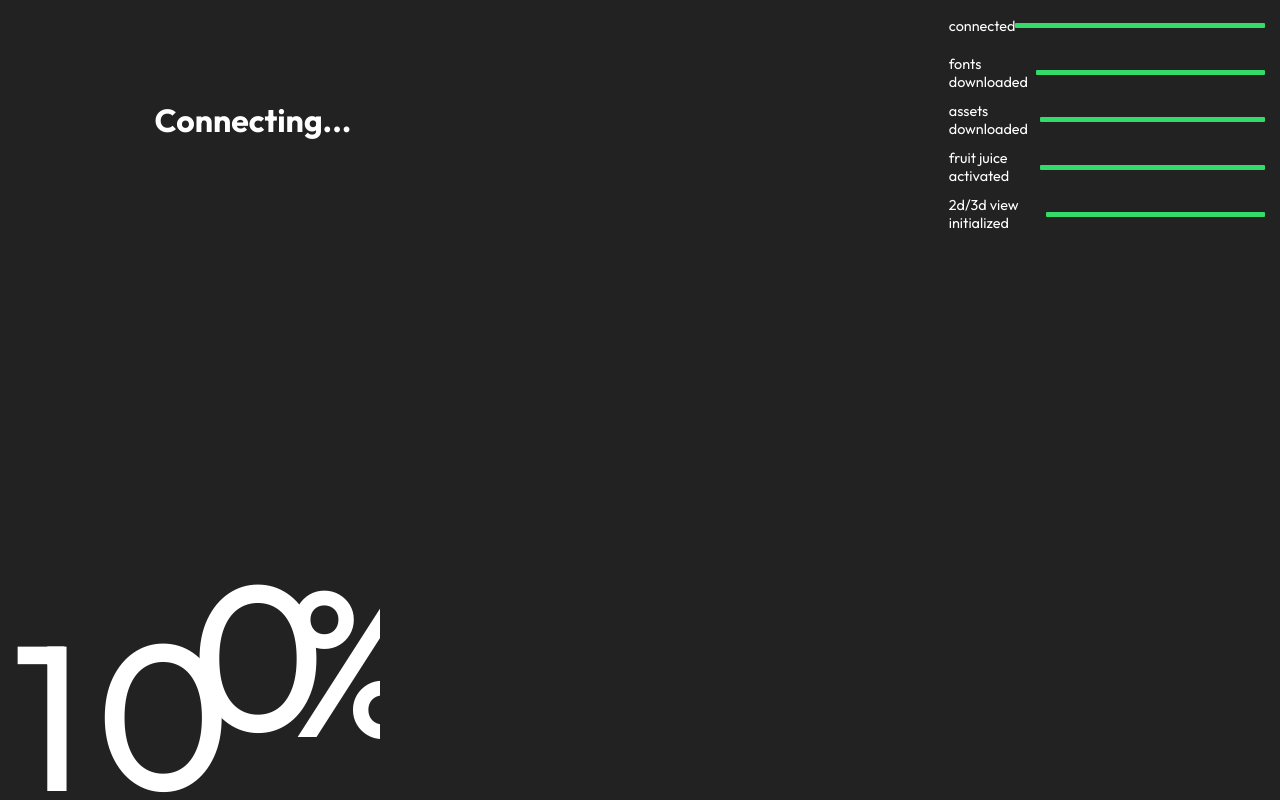
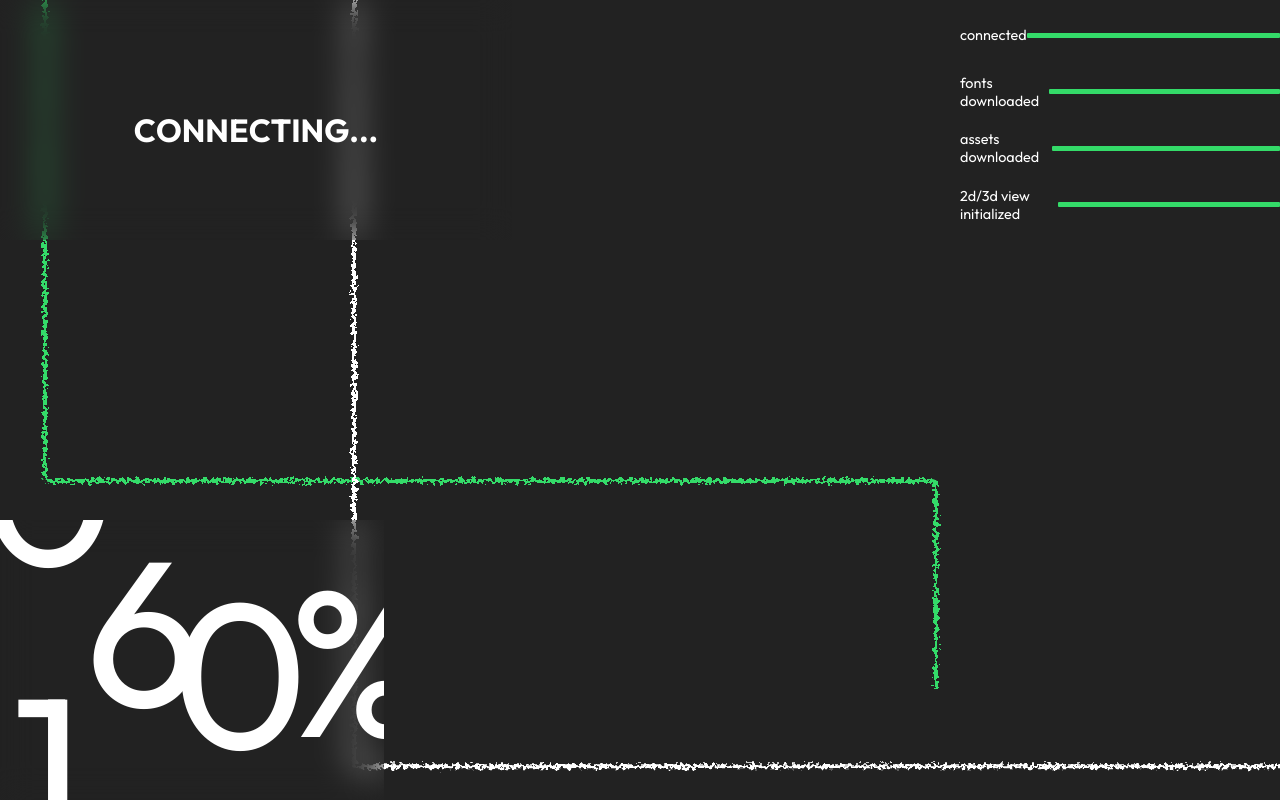
Before and after one commit to nonso01/nox, a React (Vite) app: page / in a window 1280 px wide. Built offline with nearby package versions, Linux system fonts and the light colour scheme.

Commit message:
svg lines

```diff
--- a/src/components/Connecting.jsx
+++ b/src/components/Connecting.jsx
@@ -1,16 +1,39 @@
-import Spinner from "./Spinner";
-import { animate, utils } from "animejs";
+import GreenWhiteLine from "./GreenwhiteLine";
 
-import { createScope, createDraggable, createSpring } from "animejs";
+import {
+  createScope,
+  createDraggable,
+  createSpring,
+  stagger,
+  animate,
+  utils,
+  svg,
+} from "animejs";
 import { useRef, useEffect, useState } from "react";
 
 const ONE_SECOND = 1000;
 const ONE_HUNDRED = 100;
 
-export default function Connecting() {
+export default function Connecting({ connected }) {
   const hundredth = [0, 1, 2, 3, 4, 5, 6, 7, 8, 9, 0];
   const tenth = [...hundredth];
   const unith = [0, 1];
+
+  const [connectingText, setConnectingText] = useState([
+    "C",
+    "O",
+    "N",
+    "N",
+    "E",
+    "C",
+    "T",
+    "I",
+    "N",
+    "G",
+    ".",
+    ".",
+    ".",
+  ]);
 
   const root = useRef(null);
   const scope = useRef(null);
@@ -21,7 +44,7 @@ export default function Connecting() {
         connected,
         fontsDownloaded,
         assetsDownloaded,
-        fruitJuiceActivated,
+        // fruitJuiceActivated,
         ViewInitialized,
       ] = utils.$(".connecting .statuses p");
       // createDraggable(".info", {
@@ -29,23 +52,35 @@ export default function Connecting() {
       //   releaseEase: createSpring({ stiffness: 200 }),
       // });
 
+      // animate the main heading
+      animate(".connecting .info h1 span", {
+        y: ["-10px", "0px", "10px"],
+        opacity: [0, 1, 0, 1],
+        delay: stagger(50),
+        duration: 50,
+        alternate: true,
+        loop: 2,
+        ease: createSpring({ stiffness: 200, mass: 3 }),
+      });
+
       // animate the numbers in the Y axis
       animate(".connecting .hundredth", {
         y: ["45.5%", "-45.5%"],
         duration: ONE_SECOND + ONE_HUNDRED,
-        ease: "outExpo",
-        loop: 5,
+        ease: "step(2)",
+        loop: 7,
       });
 
       animate(".connecting .tenth", {
         y: ["45.5%", "-45.5%"],
-        duration: ONE_SECOND * 10,
-        ease: "outExpo",
+        duration: ONE_SECOND * 9,
+        ease: "step(2)",
       });
 
       animate(".connecting .unith", {
         y: ["25%", "-25%"],
-        duration: ONE_SECOND * 10,
+        duration: ONE_SECOND * 9,
+        ease: "step(1)",
       });
 
       // Animate each progress element with a delay
@@ -61,7 +96,7 @@ export default function Connecting() {
           connected.textContent = "connected";
           fontsDownloaded.textContent = "fonts downloaded";
           assetsDownloaded.textContent = "assets downloaded";
-          fruitJuiceActivated.textContent = "fruit juice activated";
+          // fruitJuiceActivated.textContent = "fruit juice activated";
           ViewInitialized.textContent = "2d/3d view initialized";
         },
       });
@@ -74,6 +109,16 @@ export default function Connecting() {
       });
     });
 
+    //animate the lines
+    animate(svg.createDrawable(".connecting .lines path"), {
+      draw: ["0 0", "0 1", "1 1"],
+      ease: "inBounce",
+      duration: ONE_SECOND * 8,
+      delay: stagger(ONE_SECOND * 1.5),
+      alternate: true,
+      // loop: 1,
+    });
+
     return () => scope.current.revert();
   }, []);
 
@@ -81,7 +126,11 @@ export default function Connecting() {
     <div className="connecting  flex column between" ref={root}>
       <div className="progress flex between ">
         <div className="info flex center ">
-          <h1>Connecting...</h1>
+          <h1>
+            {connectingText.map((el, i) => (
+              <span key={i}>{el}</span>
+            ))}
+          </h1>
         </div>
 
         <div className="statuses flex column evenly ">
@@ -97,10 +146,10 @@ export default function Connecting() {
             <p>downloading assets..</p>
             <progress max={100} value={0}></progress>
           </div>
-          <div>
+          {/* <div>
             <p>activating fruit juice..</p>
             <progress max={100} value={0}></progress>
-          </div>
+          </div> */}
           <div>
             <p>initailizing 2d/3d view..</p>
             <progress max={100} value={0}></progress>
@@ -111,22 +160,30 @@ export default function Connecting() {
       <div className="num flex center ">
         <div className=" unith th ">
           {unith.map((el, i) => (
-            <p key={i} className="flex center">
+            <p key={i} className="flex center ">
               {el}
             </p>
           ))}
         </div>
         <div className="tenth th">
           {tenth.map((el, i) => (
-            <p key={i}>{el}</p>
+            <p key={i} className="flex center ">
+              {el}
+            </p>
           ))}
         </div>
-        <div className="hundredth th">
+        <div className="hundredth th ">
           {hundredth.map((el, i) => (
-            <p key={i}>{el}</p>
+            <p key={i} className="flex center ">
+              {el}
+            </p>
           ))}
         </div>
         <div>%</div>
+      </div>
+
+      <div className="lines">
+        <GreenWhiteLine />
       </div>
 
       <style jsx="true">
@@ -154,6 +211,10 @@ export default function Connecting() {
 
           .info {
             width: max(100px, 40%);
+            backdrop-filter: blur(1rem);
+            span {
+              display: inline-block;
+            }
           }
 
           .statuses {
@@ -174,9 +235,10 @@ export default function Connecting() {
             height: 35%;
             width: 30%;
             overflow: hidden;
+            backdrop-filter: blur(1rem);
             div {
               width: 25%;
-              font-size: 13rem;
+              font-size: clamp(2rem, 13rem, 13.2rem);
             }
           }
 
@@ -194,6 +256,16 @@ export default function Connecting() {
 
           .hundredth {
             transform: translateY(45.5%);
+          }
+
+          .lines {
+            position: absolute;
+            overflow: hidden;
+            top: 0;
+            height: inherit;
+            width: inherit;
+            z-index: -1;
+            // background-color: #000c;
           }
 
           @media screen and (max-width: 600px) {
--- /dev/null
+++ b/src/components/GreenwhiteLine.jsx
@@ -0,0 +1,107 @@
+export default function GreenwhiteLine() {
+  return (
+    <>
+      <svg
+        width="1920"
+        height="1080"
+        viewBox="0 0 1920 1080"
+        fill="none"
+        xmlns="http://www.w3.org/2000/svg"
+      >
+        <g clip-path="url(#clip0_50_6)">
+          <g filter="url(#filter0_g_50_6)">
+            <path
+              d="M936 1080L936 738.809V484.946C936 482.737 934.209 480.946 932 480.946L49 480.946C46.7909 480.946 45 479.155 45 476.946L45 -0.999985"
+              stroke="#34DB69"
+              stroke-width="4"
+              className="green-line"
+            />
+          </g>
+          <g filter="url(#filter1_g_50_6)">
+            <path
+              d="M1828 1080V770.288C1828 768.079 1826.21 766.288 1824 766.288H358C355.791 766.288 354 764.498 354 762.288L354 0"
+              stroke="white"
+              stroke-width="4"
+              className="white-line"
+            />
+          </g>
+        </g>
+        <defs>
+          <filter
+            id="filter0_g_50_6"
+            x="38"
+            y="-5.99998"
+            width="905"
+            height="1091"
+            filterUnits="userSpaceOnUse"
+            color-interpolation-filters="sRGB"
+          >
+            <feFlood flood-opacity="0" result="BackgroundImageFix" />
+            <feBlend
+              mode="normal"
+              in="SourceGraphic"
+              in2="BackgroundImageFix"
+              result="shape"
+            />
+            <feTurbulence
+              type="fractalNoise"
+              baseFrequency="0.25 0.25"
+              numOctaves="3"
+              seed="3990"
+            />
+            <feDisplacementMap
+              in="shape"
+              scale="10"
+              xChannelSelector="R"
+              yChannelSelector="G"
+              result="displacedImage"
+              width="100%"
+              height="100%"
+            />
+            <feMerge result="effect1_texture_50_6">
+              <feMergeNode in="displacedImage" />
+            </feMerge>
+          </filter>
+          <filter
+            id="filter1_g_50_6"
+            x="347"
+            y="-5"
+            width="1488"
+            height="1090"
+            filterUnits="userSpaceOnUse"
+            color-interpolation-filters="sRGB"
+          >
+            <feFlood flood-opacity="0" result="BackgroundImageFix" />
+            <feBlend
+              mode="normal"
+              in="SourceGraphic"
+              in2="BackgroundImageFix"
+              result="shape"
+            />
+            <feTurbulence
+              type="fractalNoise"
+              baseFrequency="0.25 0.25"
+              numOctaves="3"
+              seed="8626"
+            />
+            <feDisplacementMap
+              in="shape"
+              scale="10"
+              xChannelSelector="R"
+              yChannelSelector="G"
+              result="displacedImage"
+              width="100%"
+              height="100%"
+            />
+            <feMerge result="effect1_texture_50_6">
+              <feMergeNode in="displacedImage" />
+            </feMerge>
+          </filter>
+          <clipPath id="clip0_50_6">
+            <rect width="1920" height="1080" fill="white" />
+          </clipPath>
+        </defs>
+      </svg>
+    </>
+  );
+}
--- a/src/index.css
+++ b/src/index.css
@@ -17,6 +17,8 @@
 
 :root {
   --font-sm: 0.9rem;
+
+  --light-green: #34db69;
 }
 
 html,
@@ -25,7 +27,8 @@ body {
   background-color: #222;
   scrollbar-gutter: stable;
 
-  #root {
+  #root,
+  .desktop-app {
     min-height: inherit;
   }
 }
@@ -75,9 +78,16 @@ a {
   border: 2px solid red;
 }
 
+.desktop-app {
+  position: relative;
+}
+
 /* connecting component general */
 .connecting {
   height: 100dvh;
+  width: 100dvw;
+  position: relative;
+  z-index: 1;
 }
 
 /* @media screen and (max-width: 600px) {
```
Also changed, not shown: public/images/favicon.svg.
